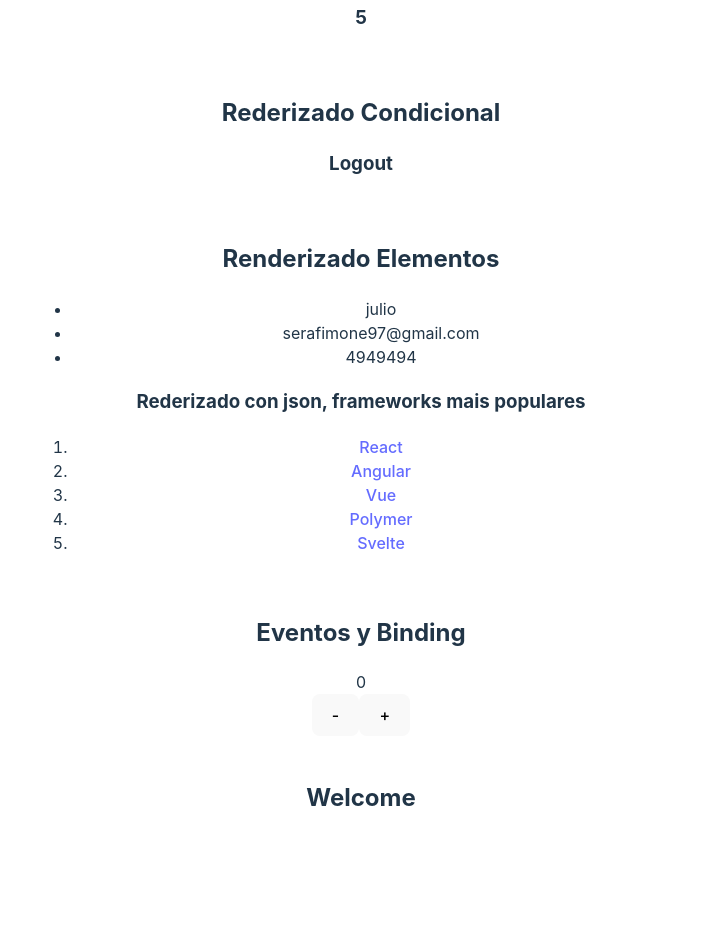
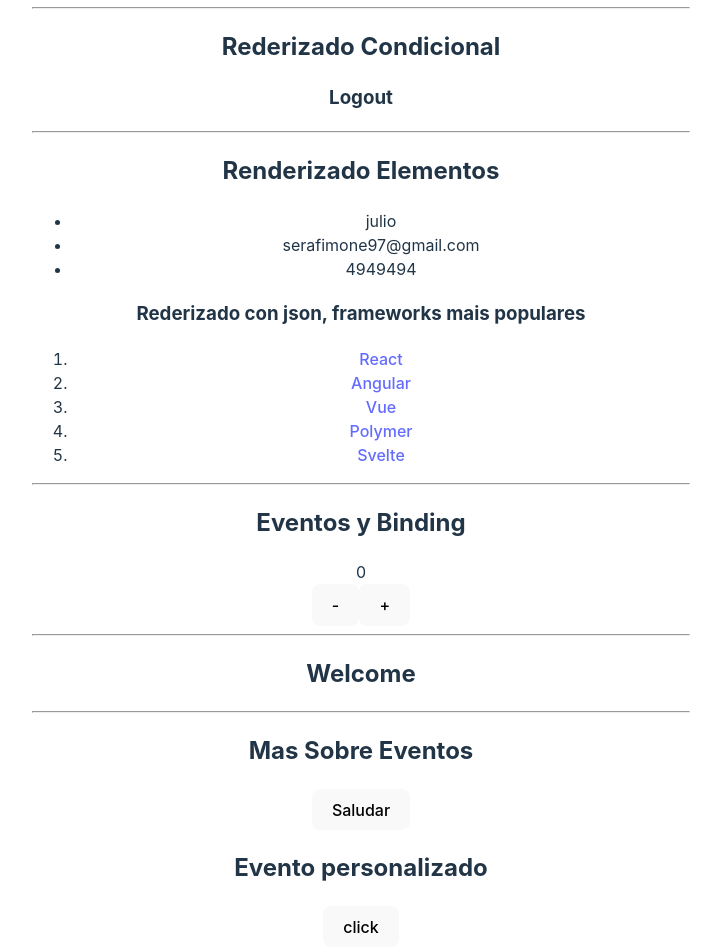
Before and after one commit to JulioSeraf/React-Curso, a React (Vite) app in the folder React-Curso/: page / in a window 1280 px wide. Shown: the part 980-1932 px from the top of the page, without its empty margins (279-1000 px from the left). Before the commit the page ends 1847 px from the top, so only its background shows below. Built offline with nearby package versions, Linux system fonts and the light colour scheme.

Commit message:
Eventos personalizados

```diff
--- a/React-Curso/src/App.jsx
+++ b/React-Curso/src/App.jsx
@@ -9,7 +9,7 @@ import Estado from './componentes/Estado';
 import RederizadoCondicional from './componentes/RenderizadoCondicional';
 import RederizadoElementos from './componentes/RenderizadoElementos';
 import EventoBindingES6 from './componentes/Evento-binding';
-import EventosPropertyInitializersES7 from './componentes/EventosPropertyInitializers';
+import {EventosPropertyInitializersES7,MasSobreEventos} from './componentes/EventosPropertyInitializers';
 function App() {
   return (
     <>
@@ -24,7 +24,7 @@ function App() {
       </div>
       <section>
           <ComponenteClass msg="Componenete desde una prop"/>
-          <br />
+          <hr />
           <ComponenteFuncional msg="Componente funcional desde una prop"/>
           <hr />
           <Propiedades
@@ -37,16 +37,19 @@ function App() {
           elementoReact={<i>elemento React desde props</i>}
           componenteReact={<ComponenteClass msg="Componente desde componente props"/>}
           />
-          <br/>
+          <hr/>
           <Estado/>
-          <br />
+          <hr />
           <RederizadoCondicional/>
-          <br />
+          <hr />
           <RederizadoElementos/>
-          <br />
+          <hr />
           <EventoBindingES6/>
-          <br />
+          <hr />
           <EventosPropertyInitializersES7/>
+          <hr />
+          <MasSobreEventos/>
+
 
       </section>
     </>
--- a/React-Curso/src/componentes/EventosPropertyInitializers.jsx
+++ b/React-Curso/src/componentes/EventosPropertyInitializers.jsx
@@ -1,6 +1,6 @@
 import React,{Component} from "react";
 
-export default class EventosPropertyInitializersES7 extends Component{
+export class EventosPropertyInitializersES7 extends Component{
     //se elimina el constructor de class y no decalramos this al crear State
     state = {
         idioma: "en",
@@ -28,3 +28,28 @@ export default class EventosPropertyInitializersES7 extends Component{
         return <h2 onClick={this.updateText}>{this.state.title}</h2>
     }
 };
+
+function EventoPersonalizado(props){
+    return <button onClick={props.myOnClick}>click</button>
+}
+
+export class MasSobreEventos extends Component{
+    handleEvent = (e, texto)=>{
+        console.log(e)
+        console.log(e.target)
+        console.log(e.nativeEvent)
+        console.log(e.nativeEvent.target)
+        console.log(texto)
+
+    }
+    render(){
+        return (
+           <div>
+             <h2>Mas Sobre Eventos</h2>
+             <button onClick={(e)=> this.handleEvent(e, "messagem para teste de mas parametros ")}>Saludar</button>
+             <h2>Evento personalizado</h2>
+             <EventoPersonalizado myOnClick={(e)=> this.handleEvent(e, "messagem para teste de mas parametros ")}/>
+           </div>
+        )
+    }
+}
```
